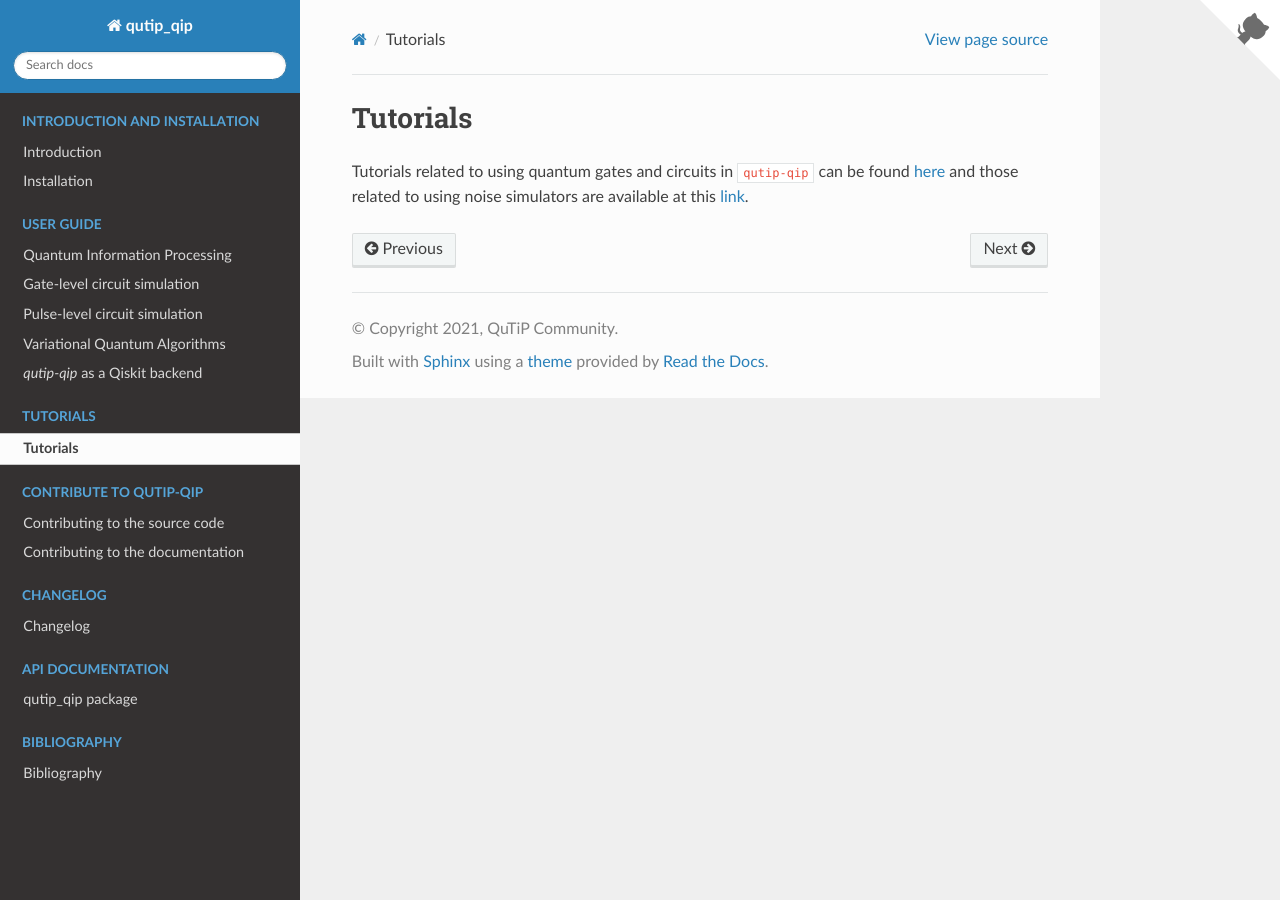
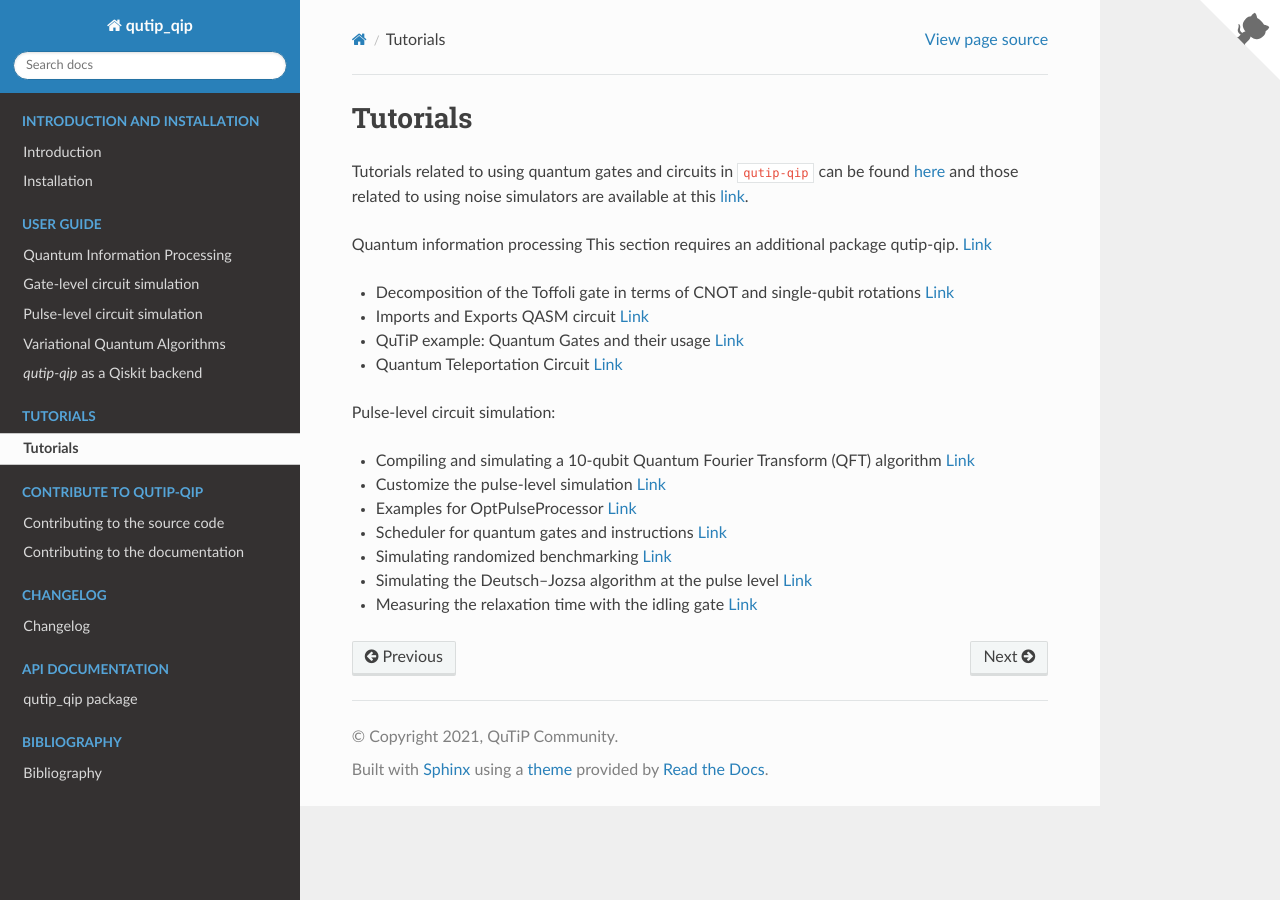
Before and after one commit to qutip/qutip-qip, a Sphinx documentation site: the page built from doc/source/tutorials.rst, in a window 1280 px wide. Built offline with Sphinx 7.4.7 and the Read the Docs theme 2.0.0, drawn with Linux system fonts in a browser that asks for light colours.

Commit message:
Added qutip-qip tutorials links to documentation and tutorial links (#204)

```diff
--- a/doc/source/tutorials.rst
+++ b/doc/source/tutorials.rst
@@ -8,3 +8,43 @@
 found `here <https://nbviewer.org/urls/qutip.org/qutip-tutorials/tutorials-v4/quantum-circuits/qip-toffoli-cnot.ipynb>`_ and
 those related to using noise simulators are available at this
 `link <https://qutip.org/qutip-tutorials/#quantum-information-processing>`_.
+
+
+
+Quantum information processing
+This section requires an additional package qutip-qip.  `Link <https://github.com/qutip/qutip-qip>`_
+
+- Decomposition of the Toffoli gate in terms of CNOT and single-qubit rotations
+  `Link <https://nbviewer.org/urls/qutip.org/qutip-tutorials/tutorials-v4/quantum-circuits/qip-toffoli-cnot.ipynb>`_
+
+- Imports and Exports QASM circuit
+  `Link <https://nbviewer.org/urls/qutip.org/qutip-tutorials/tutorials-v4/quantum-circuits/qasm.ipynb>`_
+
+- QuTiP example: Quantum Gates and their usage
+  `Link <https://nbviewer.org/urls/qutip.org/qutip-tutorials/tutorials-v4/quantum-circuits/quantum-gates.ipynb>`_
+
+- Quantum Teleportation Circuit
+  `Link <https://nbviewer.org/urls/qutip.org/qutip-tutorials/tutorials-v4/quantum-circuits/teleportation.ipynb>`_
+
+Pulse-level circuit simulation:
+
+- Compiling and simulating a 10-qubit Quantum Fourier Transform (QFT) algorithm
+  `Link <https://nbviewer.org/urls/qutip.org/qutip-tutorials/tutorials-v4/pulse-level-circuit-simulation/qip-10-qubit-QFT-algorithm.ipynb>`_
+
+- Customize the pulse-level simulation
+  `Link <https://nbviewer.org/urls/qutip.org/qutip-tutorials/tutorials-v4/pulse-level-circuit-simulation/qip-customize-device.ipynb>`_
+
+- Examples for OptPulseProcessor
+  `Link <https://nbviewer.org/urls/qutip.org/qutip-tutorials/tutorials-v4/pulse-level-circuit-simulation/qip-optpulseprocessor.ipynb>`_
+
+- Scheduler for quantum gates and instructions
+  `Link <https://nbviewer.org/urls/qutip.org/qutip-tutorials/tutorials-v4/pulse-level-circuit-simulation/qip-scheduler.ipynb>`_
+
+- Simulating randomized benchmarking
+  `Link <https://nbviewer.org/urls/qutip.org/qutip-tutorials/tutorials-v4/pulse-level-circuit-simulation/qip-randomized-benchmarking.ipynb>`_
+
+- Simulating the Deutsch–Jozsa algorithm at the pulse level
+  `Link <https://nbviewer.org/urls/qutip.org/qutip-tutorials/tutorials-v4/pulse-level-circuit-simulation/qip-processor-DJ-algorithm.ipynb>`_
+
+- Measuring the relaxation time with the idling gate
+  `Link <https://nbviewer.org/urls/qutip.org/qutip-tutorials/tutorials-v4/pulse-level-circuit-simulation/qip-relaxation-measurement-with-the-idling-gate.ipynb>`_
```
